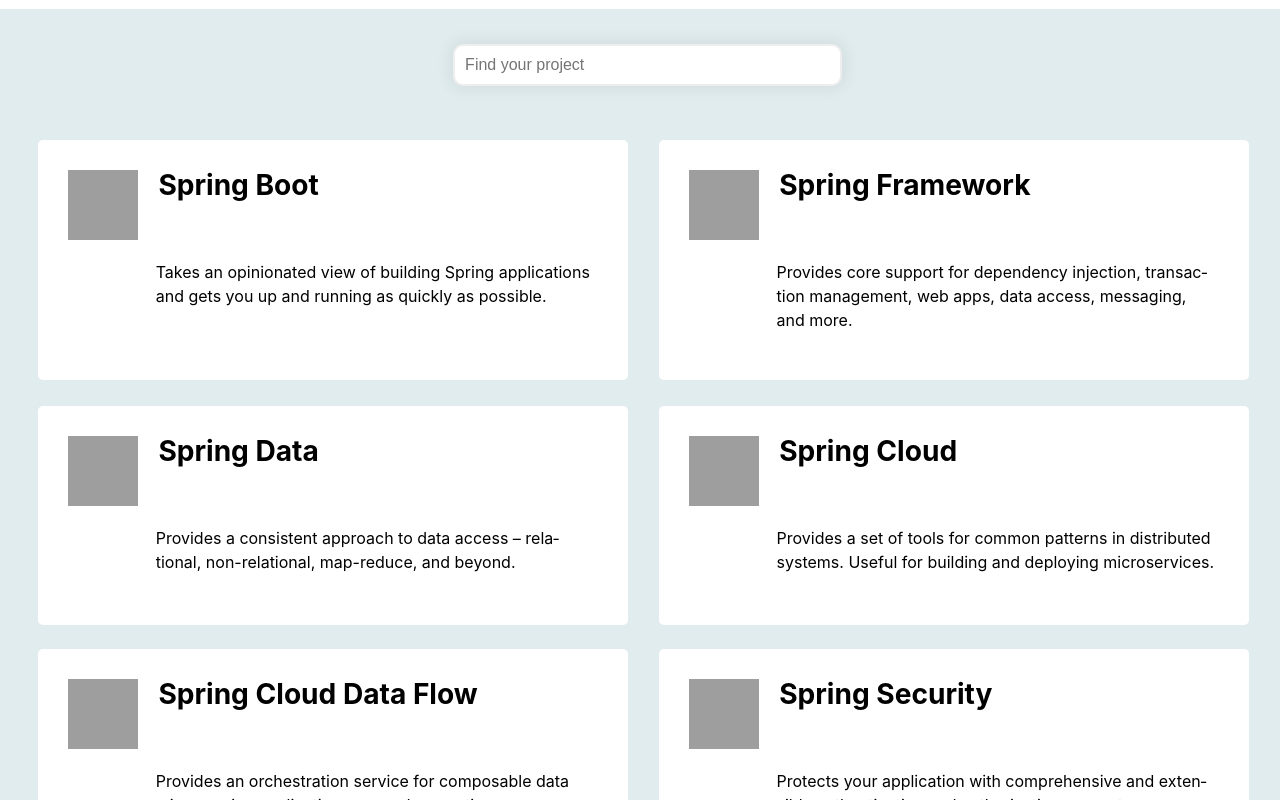
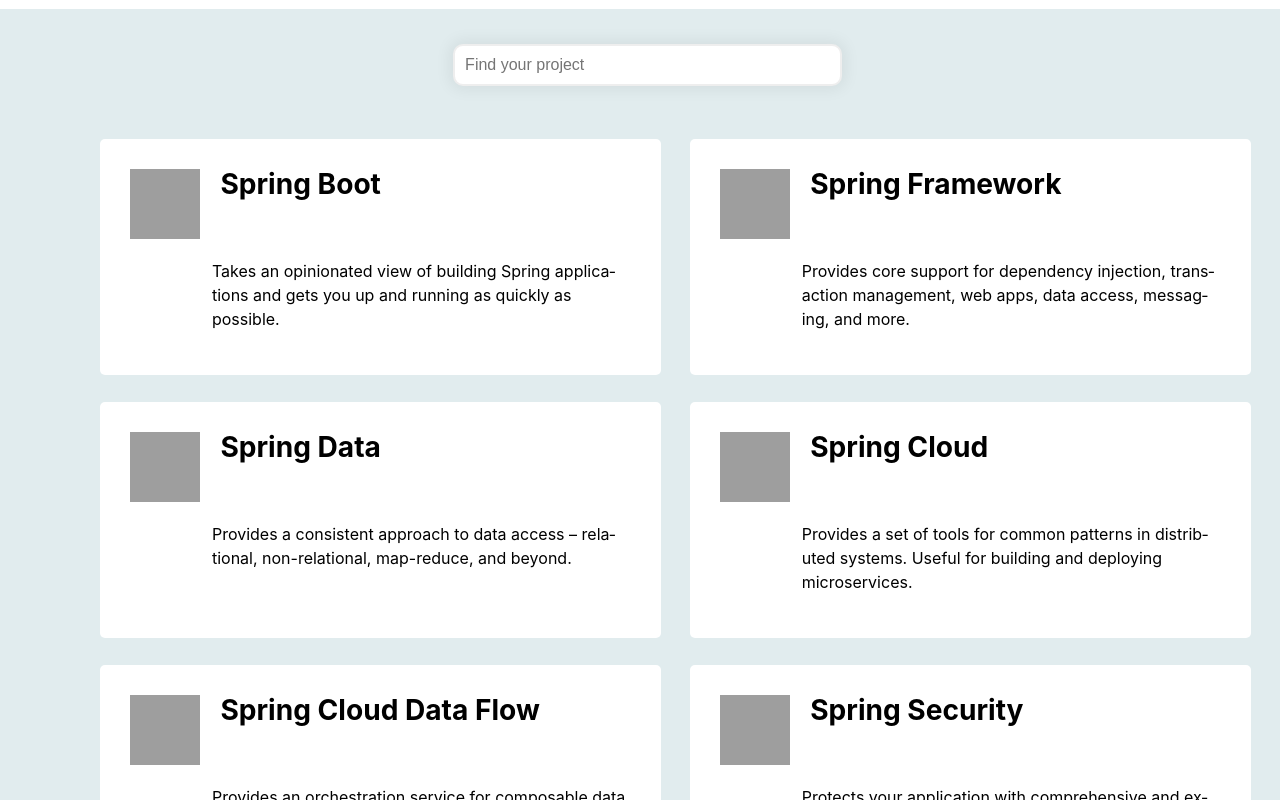
Before and after one commit to RomanPolianski/react-spring, a React (Create React App) app: page / in a window 1280 px wide. Shown: the part 420-1220 px from the top of the page. Built offline with nearby package versions, Linux system fonts and the light colour scheme; grey boxes are pictures that could not be loaded.

Commit message:
add search projects & refactor folders

```diff
--- a/src/Components/Content/Content.jsx
+++ b/src/Components/Content/Content.jsx
@@ -1,16 +1,11 @@
 import Hero from "./Hero/Hero";
 import Projects from "./Projects/Projects";
-import SearchProj from "./Search/SearchProj";
-import s from "./Content.module.css"
 
 const Content = ({ projects }) => {
   return (
     <>
       <Hero />
-      <SearchProj />
-      <div className={s.bgGrey}>
-        <Projects projects={projects} />
-      </div>
+      <Projects projects={projects} />
     </>
   );
 };
--- a/src/Components/Content/Projects/Projects.jsx
+++ b/src/Components/Content/Projects/Projects.jsx
@@ -1,12 +1,37 @@
-import ProjectItem from "./ProjectItem/ProjectItem";
+import classNames from "classnames";
+import { useState } from "react";
 import s from "../Content.module.css";
-import classNames from "classnames";
+import ProjectsRender from "./ProjectsRender";
 
 const Projects = ({ projects }) => {
-  const projItem = [...projects].map((i) => {
-    return <ProjectItem image={i.imageUrl} title={i.title} text={i.text} />;
+  const [value, setValue] = useState("");
+  let v = value.toLowerCase();
+  const filteredProjects = [...projects].filter((project) => {
+    return (
+      project.title.toLowerCase().includes(v) ||
+      project.text.toLowerCase().includes(v)
+    );
   });
-  return <div className={s.projects}>{projItem}</div>;
+
+  return (
+    <div className={classNames(s.content, s.bgGrey)}>
+      <div className={s.container}>
+        <section>
+          <input
+            placeholder="Find your project"
+            type="text"
+            className={s.projInput}
+            onChange={(e) => setValue(e.target.value)}
+          />
+          <div className={s.projContent}>
+            <div className={s.bgGrey}>
+              <ProjectsRender projects={filteredProjects} />
+            </div>
+          </div>
+        </section>
+      </div>
+    </div>
+  );
 };
 
 export default Projects;
--- /dev/null
+++ b/src/Components/Content/Projects/ProjectsRender.jsx
@@ -0,0 +1,11 @@
+import ProjectItem from "./ProjectItem/ProjectItem";
+import s from "../Content.module.css";
+
+const ProjectsRender = ({ projects }) => {
+  const projItem = [...projects].map((i) => {
+    return <ProjectItem image={i.imageUrl} title={i.title} text={i.text} />;
+  });
+  return <div className={s.projects}>{projItem}</div>;
+};
+
+export default ProjectsRender;
--- a/src/Components/Content/Search/SearchProj.jsx
+++ /dev/null
@@ -1,21 +0,0 @@
-import classNames from "classnames";
-import s from "../Content.module.css"
-
-const SearchProj = () => {
-  return (
-    <div className={classNames(s.content, s.bgGrey)}>
-      <div className={s.container}>
-        <section>
-          <input
-            placeholder="Find your project"
-            type="text"
-            className={s.projInput}
-          />
-          <div className={s.projContent}></div>
-        </section>
-      </div>
-    </div>
-  );
-};
-
-export default SearchProj;
```
